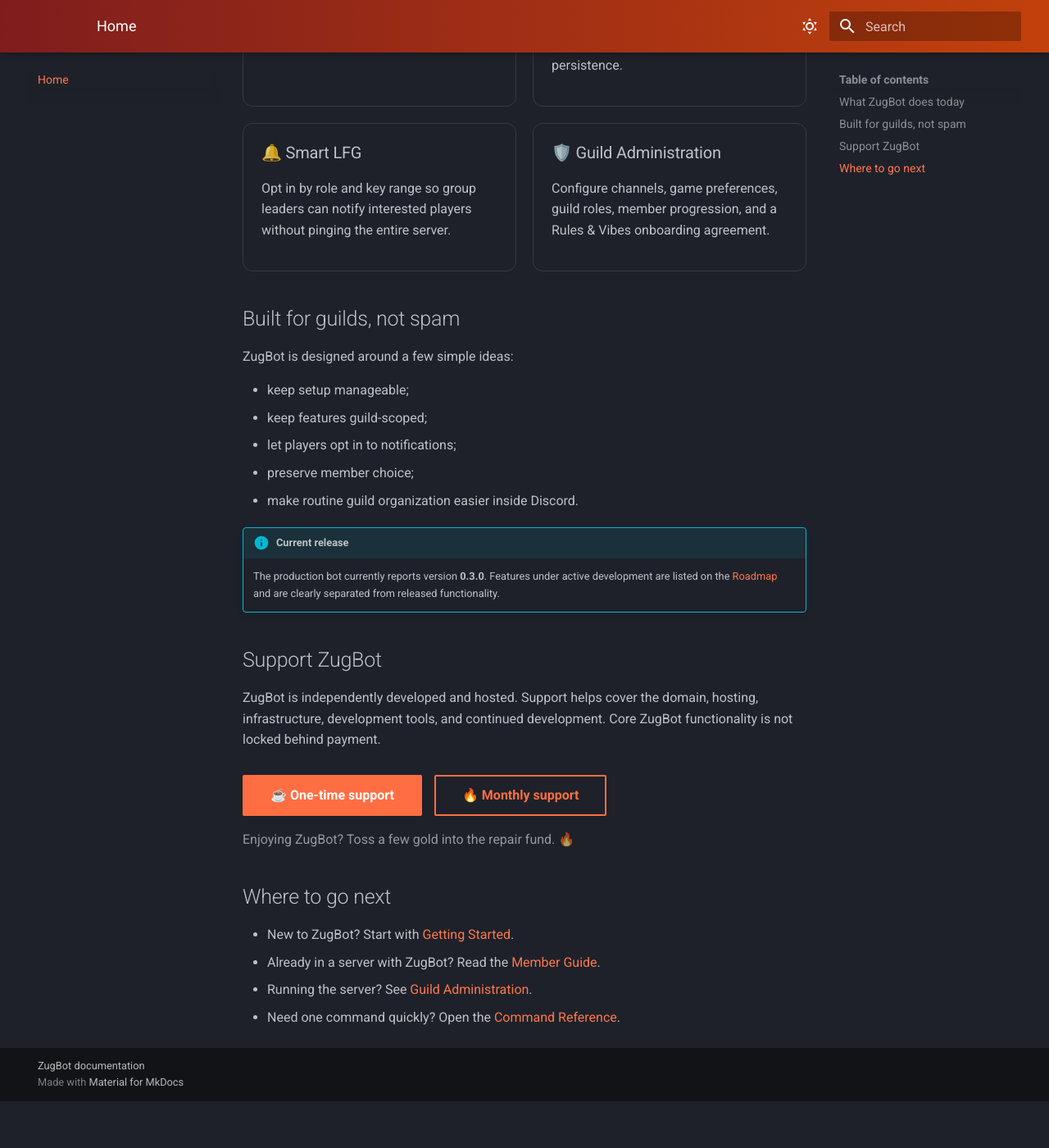
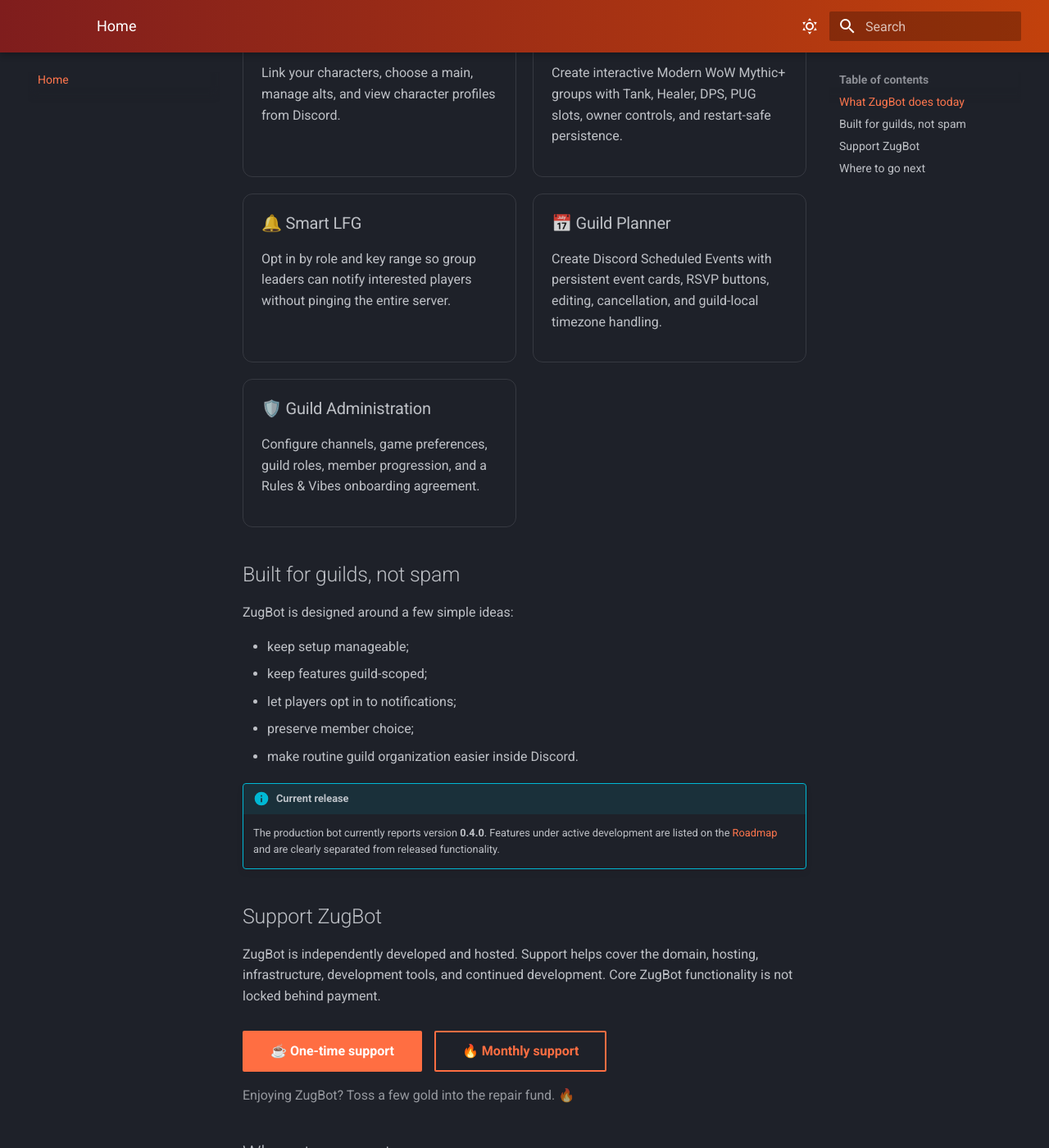
Before and after one commit to sthorne80/zugbot-site, an MkDocs documentation site: the page built from docs/index.md, in a window 1280 px wide and 1400 px high, scrolled down 947 px. Shown: the whole window at 82% size. Built offline with MkDocs 1.6.1 and Material for MkDocs 9.7.7, drawn with Linux system fonts in a browser that asks for light colours; before the commit the page ends 2290 px from its top, so only the background shows below that.

Commit message:
Update homepage for ZugBot 0.4.0

```diff
--- a/docs/index.md
+++ b/docs/index.md
@@ -1,6 +1,6 @@
 # ZugBot
 
-<img class="zug-hero-art" src="assets/zugbot-hero.webp" alt="ZugBot, an orcish robot guild companion, in a fiery fantasy stronghold">
+<img class="zug-hero-art" src="assets/zugbot-hero.svg" alt="ZugBot, an orcish robot guild companion, in a fiery fantasy stronghold">
 
 <div class="zug-hero">
   <p class="zug-tagline"><strong>A World of Warcraft guild companion and management bot built for Discord.</strong> ZugBot brings character profiles, Mythic+ group tools, Smart LFG notifications, onboarding, and guild administration into the place your guild already uses.</p>
@@ -27,6 +27,10 @@
     <p>Opt in by role and key range so group leaders can notify interested players without pinging the entire server.</p>
   </div>
   <div class="zug-card">
+    <h3>📅 Guild Planner</h3>
+    <p>Create Discord Scheduled Events with persistent event cards, RSVP buttons, editing, cancellation, and guild-local timezone handling.</p>
+  </div>
+  <div class="zug-card">
     <h3>🛡️ Guild Administration</h3>
     <p>Configure channels, game preferences, guild roles, member progression, and a Rules & Vibes onboarding agreement.</p>
   </div>
@@ -43,7 +47,7 @@
 - make routine guild organization easier inside Discord.
 
 !!! info "Current release"
-    The production bot currently reports version **0.3.0**. Features under active development are listed on the [Roadmap](roadmap.md) and are clearly separated from released functionality.
+    The production bot currently reports version **0.4.0**. Features under active development are listed on the [Roadmap](roadmap.md) and are clearly separated from released functionality.
 
 ## Support ZugBot
 
```
